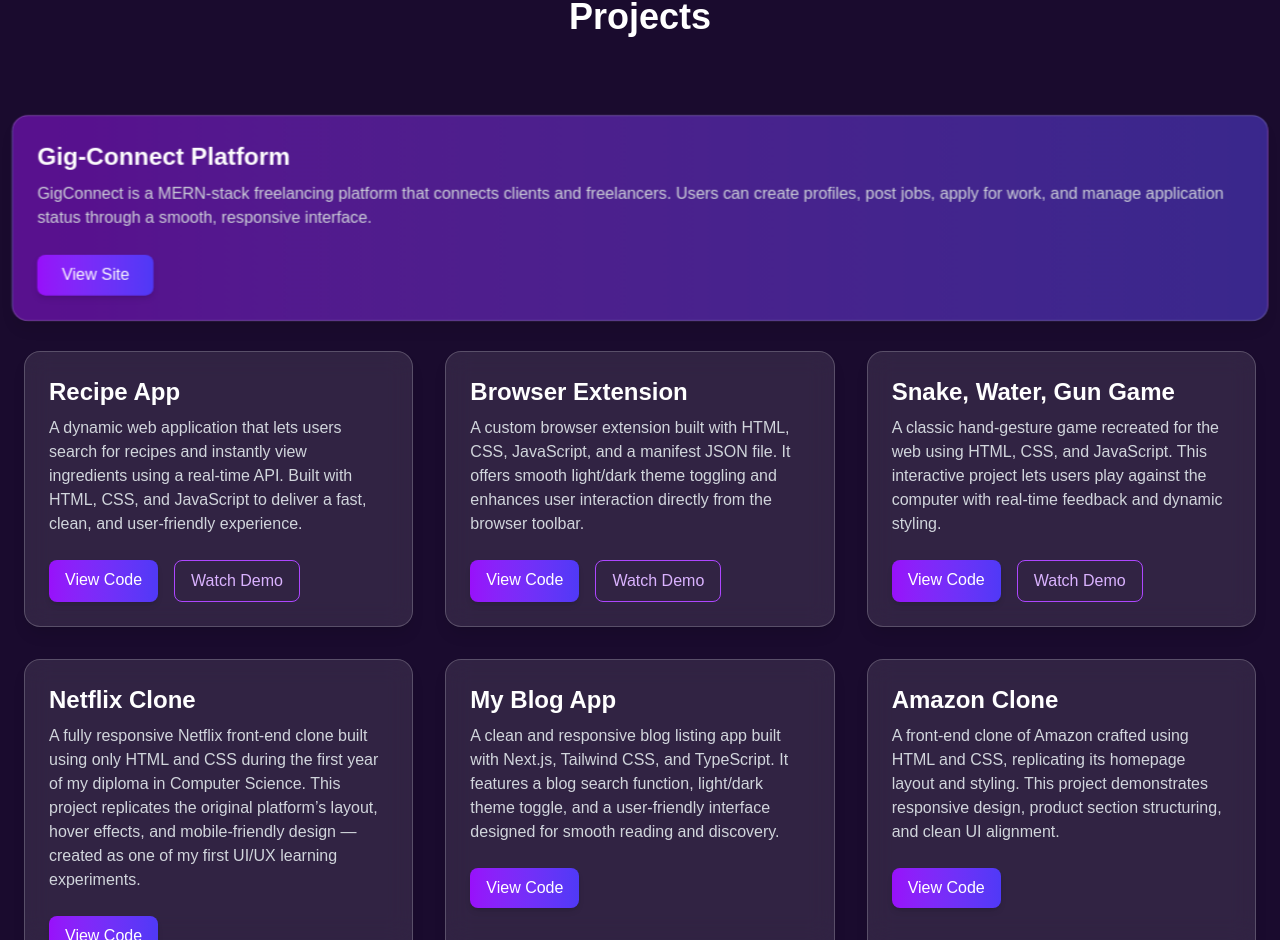
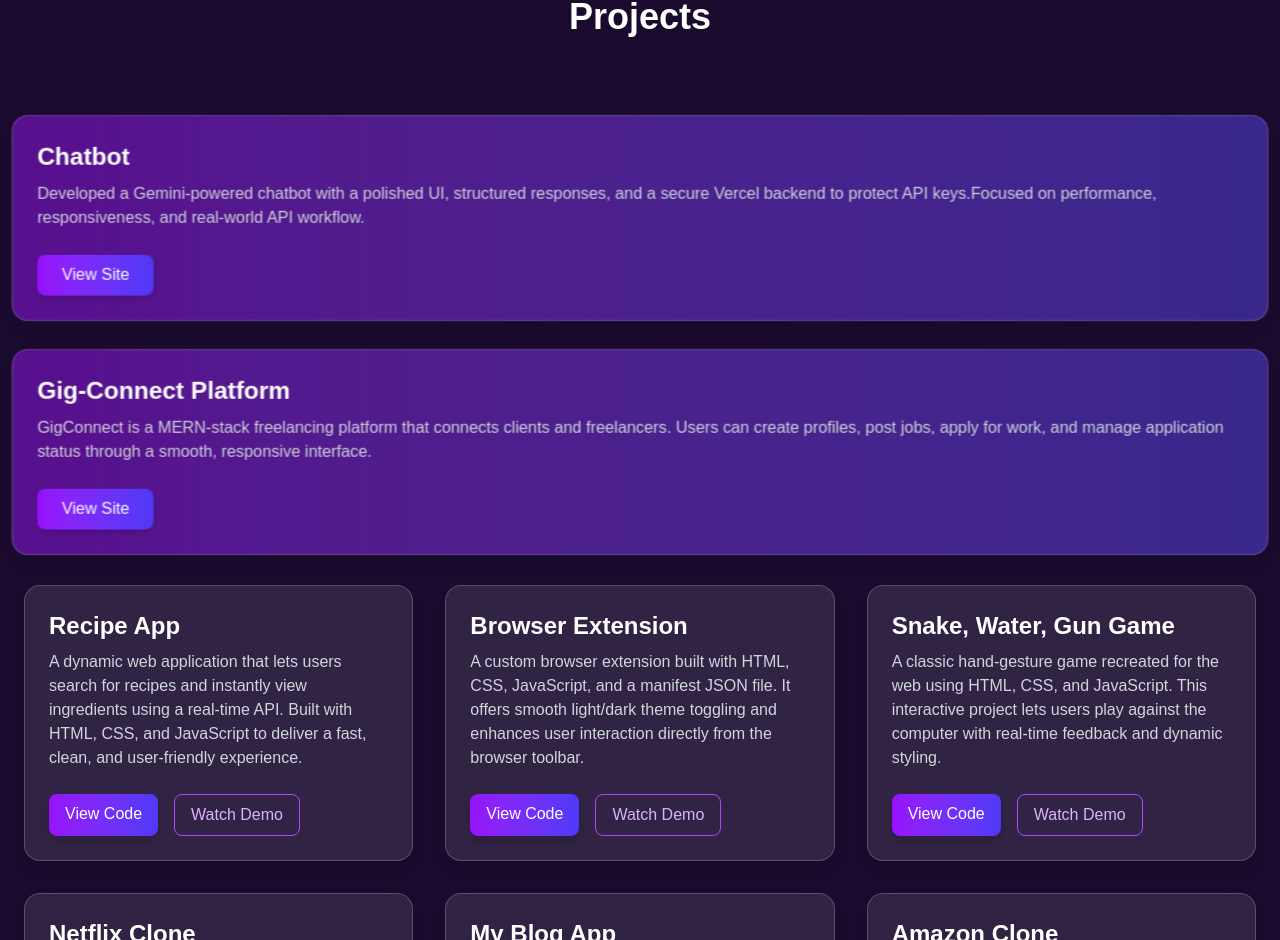
Before and after one commit to pranami1/portfolio, a Next.js app: page / in a window 1280 px wide. Shown: the part 3253-4193 px from the top of the page. Built offline with nearby package versions, Linux system fonts and the light colour scheme.

Commit message:
add project

```diff
--- a/app/components/project.tsx
+++ b/app/components/project.tsx
@@ -12,6 +12,12 @@ export default function Project() {
     //   featured: true,
     // },
 
+    {
+      title:'Chatbot',
+      desc:'Developed a Gemini-powered chatbot with a polished UI, structured responses, and a secure Vercel backend to protect API keys.Focused on performance, responsiveness, and real-world API workflow.',
+      github:'https://chatbot-eight-roan-64.vercel.app/',
+      featured:true,
+    },
     {
       title: 'Gig-Connect Platform',
       desc: 'GigConnect is a MERN-stack freelancing platform that connects clients and freelancers. Users can create profiles, post jobs, apply for work, and manage application status through a smooth, responsive interface.',
```
